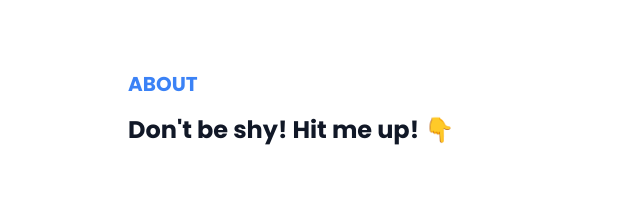
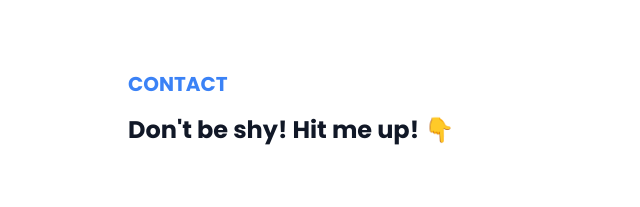
Before and after one commit to khusan2006/my-portfolio, a website: page dist/index.html in a window 1280 px wide. Shown: the part 4010-4217 px from the top of the page, 0-640 px from the left. Drawn offline with nearby package versions, Linux system fonts and the light colour scheme.

Commit message:
changed contact section

```diff
--- a/dist/index.html
+++ b/dist/index.html
@@ -336,7 +336,7 @@
     <section class="bg-white py-28 dark:bg-gray-800">
       <div class="flex flex-col items-center lg:items-start w-full sm:w-4/5 md:max-w-4xl lg:max-w-5xl mx-auto">
         <h3 class="font-bold text-xl mb-4 text-blue-500 uppercase font-sans text-center lg:text-start">
-          About
+          Contact
         </h3>
         <h4 class="text-xl sm:text-2xl dark:text-white text-center lg:text-start font-bold text-gray-900 mb-16 w-10/12 sm:w-11/12 lg:w-full">
           Don't be shy! Hit me up! 👇
```
